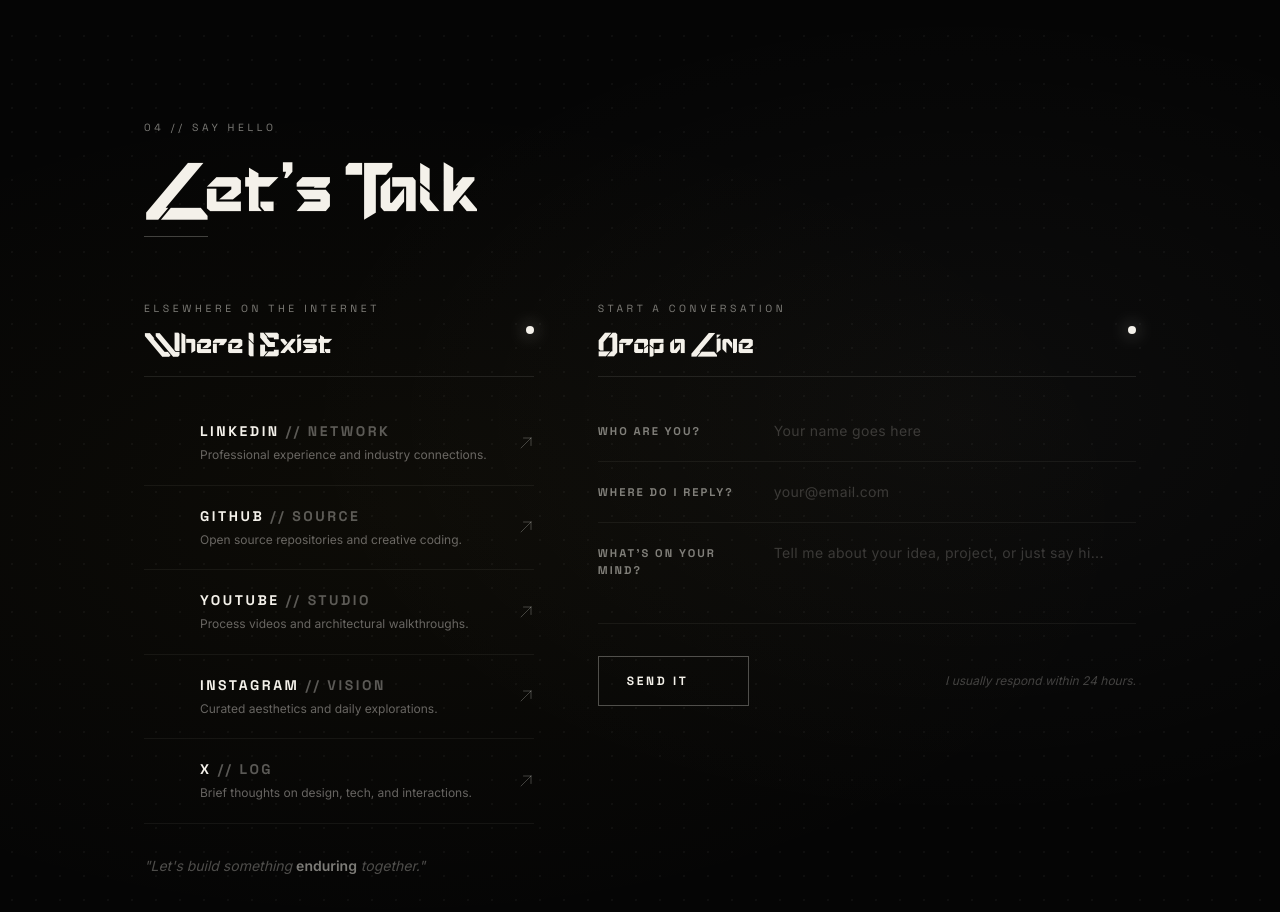
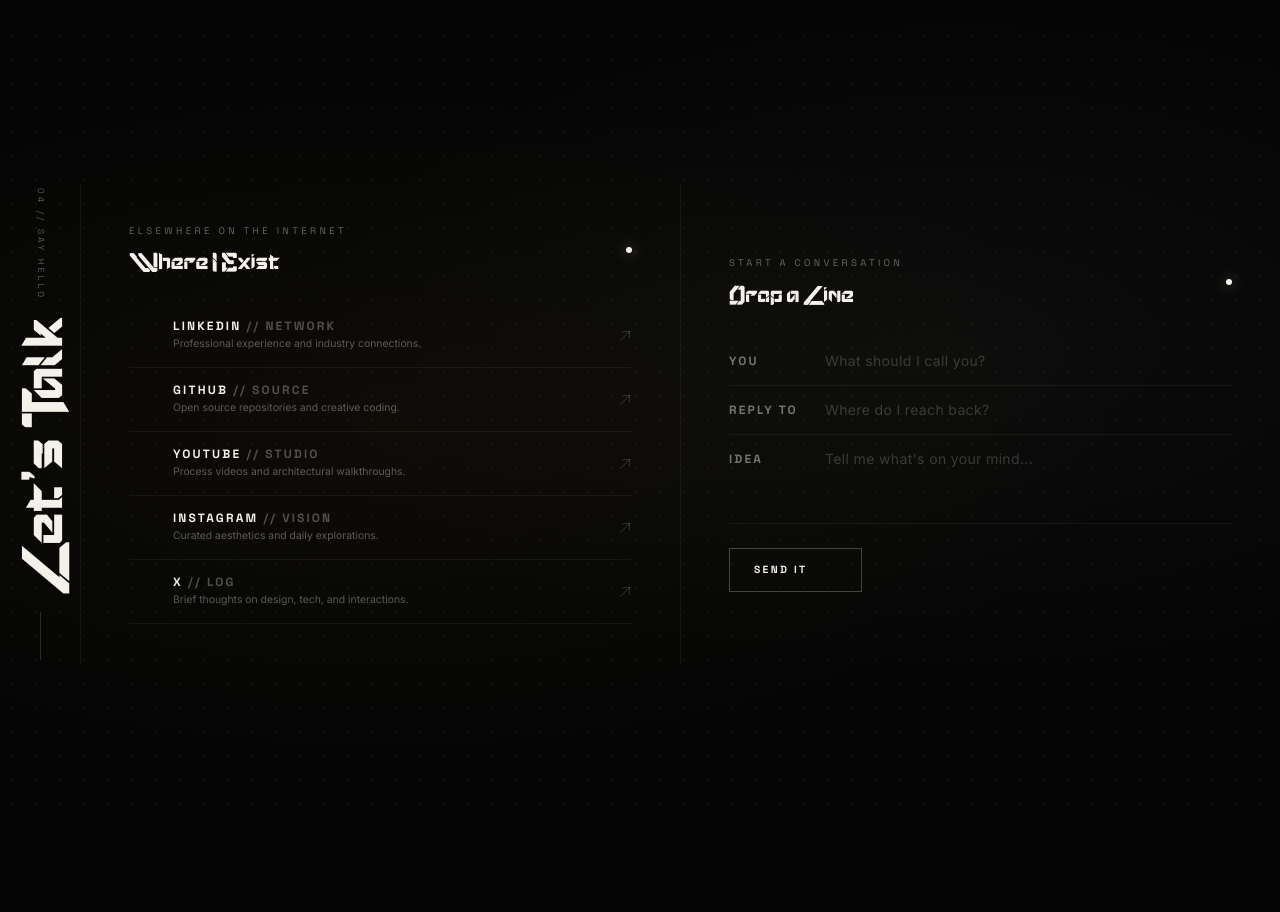
Before and after one commit to Pritamx4/Portfolio, a React (Vite) app: page / in a window 1280 px wide. Shown: the part 2440-3352 px from the top of the page. After the commit the page ends 3264 px from the top, so only its background shows below. Built offline with nearby package versions, Linux system fonts and the light colour scheme; some icons are missing; a web font is replaced by a local one.

Commit message:
feat: implement contact page with social links and inquiry form components

```diff
--- a/src/components/ContactLeft.jsx
+++ b/src/components/ContactLeft.jsx
@@ -48,54 +48,54 @@
 
 const ContactLeft = () => {
   return (
-    <div className="flex h-full flex-col">
+    <div className="flex w-full flex-col">
       {/* Header */}
-      <div className="mb-6 flex items-center justify-between border-b border-(--paper)/10 pb-4">
+      <div className="mb-4 flex items-center justify-between pb-3">
         <div>
-          <p className="font-ui text-[0.65rem] uppercase tracking-[0.35em] text-(--paper)/50">
+          <p className="font-ui text-[0.6rem] uppercase tracking-[0.35em] text-(--paper)/40">
             Elsewhere on the Internet
           </p>
-          <h2 className="font-display mt-2 text-3xl text-(--paper)">
+          <h2 className="font-display mt-1.5 text-2xl text-(--paper)">
             Where I Exist
           </h2>
         </div>
-        <span className="h-2 w-2 rounded-full bg-(--paper) shadow-[0_0_18px_rgba(244,241,234,0.6)]" />
+        <span className="h-1.5 w-1.5 rounded-full bg-(--paper) shadow-[0_0_14px_rgba(244,241,234,0.5)]" />
       </div>
 
       {/* Social links */}
       <div className="flex flex-col">
-        {socials.map((s, i) => (
+        {socials.map((s) => (
           <a
             key={s.name}
             href={s.href}
             target="_blank"
             rel="noopener noreferrer"
-            className="group flex items-center gap-4 border-b border-(--paper)/[0.06] py-5 transition-all duration-300 hover:bg-(--paper)/[0.02] hover:pl-2"
+            className="group flex items-center gap-3 border-b border-(--paper)/[0.06] py-3.5 transition-all duration-300 hover:bg-(--paper)/[0.02] hover:pl-1.5"
           >
             {/* Icon */}
-            <div className="flex h-10 w-10 shrink-0 items-center justify-center">
+            <div className="flex h-8 w-8 shrink-0 items-center justify-center">
               <lord-icon
                 src={s.icon}
                 trigger={s.trigger}
                 state={s.state}
                 colors="primary:#f4f1ea,secondary:#ddd7cc"
-                style={{ width: '32px', height: '32px' }}
+                style={{ width: '28px', height: '28px' }}
               />
             </div>
 
             {/* Text */}
             <div className="flex-1 min-w-0">
-              <p className="font-ui text-sm font-semibold uppercase tracking-[0.18em] text-(--paper)">
-                {s.name} <span className="text-(--paper)/35">// {s.tag}</span>
+              <p className="font-ui text-xs font-semibold uppercase tracking-[0.18em] text-(--paper)">
+                {s.name} <span className="text-(--paper)/30">// {s.tag}</span>
               </p>
-              <p className="font-body mt-1 text-xs leading-relaxed text-(--paper)/40">
+              <p className="font-body mt-0.5 text-[0.65rem] leading-relaxed text-(--paper)/35">
                 {s.desc}
               </p>
             </div>
 
             {/* Arrow */}
             <svg
-              className="h-4 w-4 shrink-0 text-(--paper)/25 transition-all duration-300 group-hover:translate-x-1 group-hover:text-(--paper)/60"
+              className="h-3.5 w-3.5 shrink-0 text-(--paper)/20 transition-all duration-300 group-hover:translate-x-1 group-hover:text-(--paper)/50"
               fill="none"
               viewBox="0 0 24 24"
               stroke="currentColor"
@@ -110,15 +110,6 @@
           </a>
         ))}
       </div>
-
-      {/* Decorative quote */}
-      <p className="font-body mt-8 text-sm italic text-(--paper)/30">
-        "Let's build something{' '}
-        <span className="font-semibold not-italic text-(--paper)/50">
-          enduring
-        </span>{' '}
-        together."
-      </p>
     </div>
   );
 };
--- a/src/components/ContactRight.jsx
+++ b/src/components/ContactRight.jsx
@@ -2,52 +2,48 @@
   {
     name: 'username',
     type: 'text',
-    label: 'Who Are You?',
-    placeholder: 'Your name goes here',
+    label: 'You',
+    placeholder: 'What should I call you?',
   },
   {
     name: 'email',
     type: 'email',
-    label: 'Where Do I Reply?',
-    placeholder: 'your@email.com',
+    label: 'Reply To',
+    placeholder: 'Where do I reach back?',
   },
 ];
 
 const ContactRight = () => {
   return (
-    <div className="flex h-full flex-col">
+    <div className="flex w-full flex-col">
       {/* Header */}
-      <div className="mb-6 flex items-center justify-between border-b border-(--paper)/10 pb-4">
+      <div className="mb-4 flex items-center justify-between pb-3">
         <div>
-          <p className="font-ui text-[0.65rem] uppercase tracking-[0.35em] text-(--paper)/50">
+          <p className="font-ui text-[0.6rem] uppercase tracking-[0.35em] text-(--paper)/40">
             Start a Conversation
           </p>
-          <h2 className="font-display mt-2 text-3xl text-(--paper)">
+          <h2 className="font-display mt-1.5 text-2xl text-(--paper)">
             Drop a Line
           </h2>
         </div>
-        <span className="h-2 w-2 rounded-full bg-(--paper) shadow-[0_0_18px_rgba(244,241,234,0.6)]" />
+        <span className="h-1.5 w-1.5 rounded-full bg-(--paper) shadow-[0_0_14px_rgba(244,241,234,0.5)]" />
       </div>
 
       {/* Form */}
       <form
         action=""
         method="post"
-        className="relative flex flex-1 flex-col text-(--paper)"
+        className="flex flex-col text-(--paper)"
       >
         {/* Input fields */}
-        <div className="flex flex-col">
         {fields.map((f) => (
           <div
             key={f.name}
-              className="group flex items-center gap-4 border-b border-(--paper)/[0.06] py-5 transition-all duration-300 hover:bg-(--paper)/[0.02] hover:pl-2"
+            className="group flex items-center gap-4 border-b border-(--paper)/[0.06] py-3.5 transition-all duration-300 hover:bg-(--paper)/[0.02] hover:pl-1.5"
           >
-              {/* Label as tag */}
-              <p className="font-ui w-40 shrink-0 text-[0.7rem] font-semibold uppercase tracking-[0.18em] text-(--paper)/50">
+            <p className="font-ui w-20 shrink-0 text-xs font-semibold uppercase tracking-[0.18em] text-(--paper)/45">
               {f.label}
             </p>
-
-              {/* Input */}
             <input
               type={f.type}
               name={f.name}
@@ -59,25 +55,23 @@
         ))}
 
         {/* Message row */}
-          <div className="group flex items-start gap-4 border-b border-(--paper)/[0.06] py-5 transition-all duration-300 hover:bg-(--paper)/[0.02] hover:pl-2">
-            <p className="font-ui w-40 shrink-0 pt-0.5 text-[0.7rem] font-semibold uppercase tracking-[0.18em] text-(--paper)/50">
-              What's on Your Mind?
+        <div className="group flex items-start gap-4 border-b border-(--paper)/[0.06] py-3.5 transition-all duration-300 hover:bg-(--paper)/[0.02] hover:pl-1.5">
+          <p className="font-ui w-20 shrink-0 pt-0.5 text-xs font-semibold uppercase tracking-[0.18em] text-(--paper)/45">
+            Idea
           </p>
           <textarea
             name="message"
-              placeholder="Tell me about your idea, project, or just say hi..."
+            placeholder="Tell me what's on your mind..."
             rows="3"
             required
             className="font-body w-full resize-none bg-transparent text-sm tracking-wide text-(--paper) outline-none placeholder:text-(--paper)/20"
           />
         </div>
-        </div>
 
         {/* Submit button */}
-        <div className="mt-8 flex items-center justify-between">
         <button
           type="submit"
-            className="font-ui group flex items-center gap-3 border border-(--paper)/30 bg-transparent px-7 py-3.5 text-xs font-semibold uppercase tracking-[0.22em] text-(--paper) transition-all duration-300 hover:border-(--paper) hover:bg-(--paper) hover:text-(--ink) hover:shadow-[0_0_30px_rgba(244,241,234,0.1)] active:scale-[0.97]"
+          className="font-ui group mt-6 flex w-fit items-center gap-3 border border-(--paper)/25 bg-transparent px-6 py-3 text-[0.65rem] font-semibold uppercase tracking-[0.22em] text-(--paper) transition-all duration-300 hover:border-(--paper) hover:bg-(--paper) hover:text-(--ink) hover:shadow-[0_0_30px_rgba(244,241,234,0.1)] active:scale-[0.97]"
         >
           Send It
           <lord-icon
@@ -87,14 +81,9 @@
             delay="1500"
             state="hover-flying"
             colors="primary:#f4f1ea"
-              style={{ width: '20px', height: '20px' }}
+            style={{ width: '18px', height: '18px' }}
           />
         </button>
-
-          <p className="font-body text-xs italic text-(--paper)/25">
-            I usually respond within 24 hours.
-          </p>
-        </div>
       </form>
     </div>
   );
--- a/src/pages/Contact.jsx
+++ b/src/pages/Contact.jsx
@@ -5,7 +5,7 @@
   return (
     <div
       id="contact"
-      className="relative flex min-h-screen w-full flex-col items-center justify-center overflow-hidden bg-(--ink) pb-32 pt-24"
+      className="relative flex h-screen w-full items-center overflow-hidden bg-(--ink)"
     >
       {/* Dot pattern background */}
       <div
@@ -17,26 +17,41 @@
         }}
       />
 
-      {/* Radial glow overlay — warm amber */}
+      {/* Radial glow overlay */}
       <div className="pointer-events-none absolute inset-0 bg-[radial-gradient(ellipse_at_30%_50%,rgba(212,175,55,0.04),transparent_60%),radial-gradient(ellipse_at_75%_40%,rgba(244,241,234,0.03),transparent_50%)]" />
 
-      {/* Section heading */}
-      <div className="relative z-10 mb-16 flex flex-col items-start px-8 md:px-20 w-full max-w-6xl">
-        <p className="font-ui text-[0.65rem] uppercase tracking-[0.35em] text-(--paper)/50 mb-3">
+      {/* Vertical heading on the left edge */}
+      <div className="relative z-10 flex h-full w-16 shrink-0 flex-col items-center justify-center md:w-20">
+        <p
+          className="font-ui mb-4 text-[0.55rem] uppercase tracking-[0.35em] text-(--paper)/35"
+          style={{ writingMode: 'vertical-lr' }}
+        >
           04 // Say Hello
         </p>
-        <h1 className="font-display text-6xl md:text-7xl text-(--paper)">
+        <h1
+          className="font-display text-5xl md:text-6xl text-(--paper)"
+          style={{ writingMode: 'vertical-lr', transform: 'rotate(180deg)' }}
+        >
           Let's Talk
         </h1>
-        <div className="mt-4 h-[1px] w-16 bg-(--paper)/25" />
+        <div className="mt-4 h-12 w-[1px] bg-(--paper)/15" />
       </div>
 
-      {/* Main content — asymmetric grid */}
-      <div className="relative z-10 flex w-full max-w-6xl flex-col gap-12 px-8 md:px-20 lg:flex-row lg:gap-16">
-        <div className="w-full lg:w-[42%]">
+      {/* Separator after heading */}
+      <div className="z-10 h-3/5 w-[1px] shrink-0 bg-(--paper)/[0.06]" />
+
+      {/* Two symmetric panels taking full remaining width */}
+      <div className="relative z-10 flex h-full flex-1 items-center">
+        {/* Left panel */}
+        <div className="flex h-full flex-1 items-center justify-center px-8 lg:px-12">
           <ContactLeft />
         </div>
-        <div className="w-full lg:w-[58%]">
+
+        {/* Center separator */}
+        <div className="h-3/5 w-[1px] shrink-0 self-center bg-(--paper)/[0.06]" />
+
+        {/* Right panel */}
+        <div className="flex h-full flex-1 items-center justify-center px-8 lg:px-12">
           <ContactRight />
         </div>
       </div>
```
Lines whose indentation alone changed are shown as unchanged.
